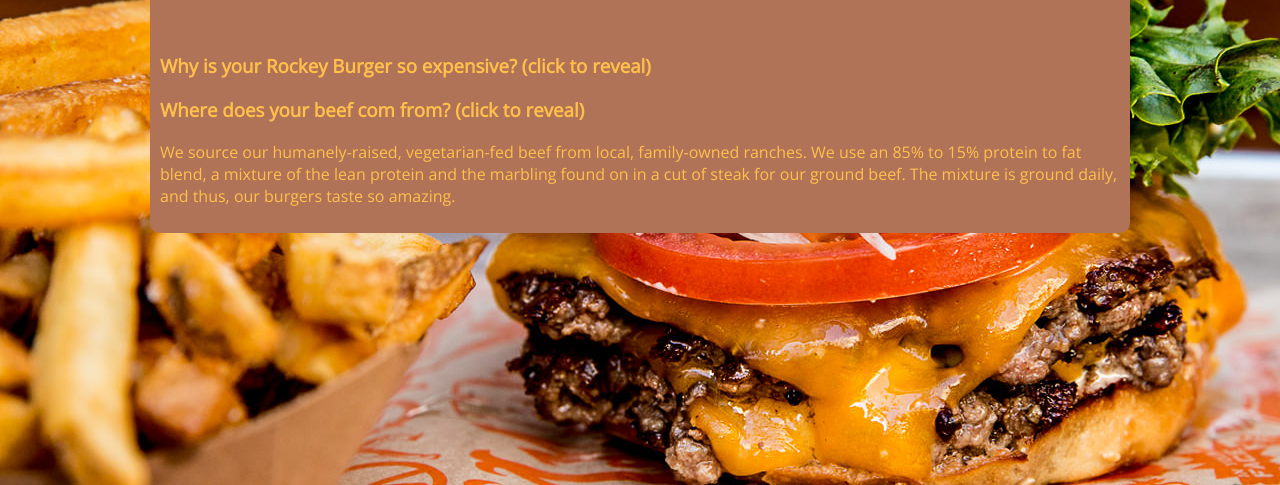
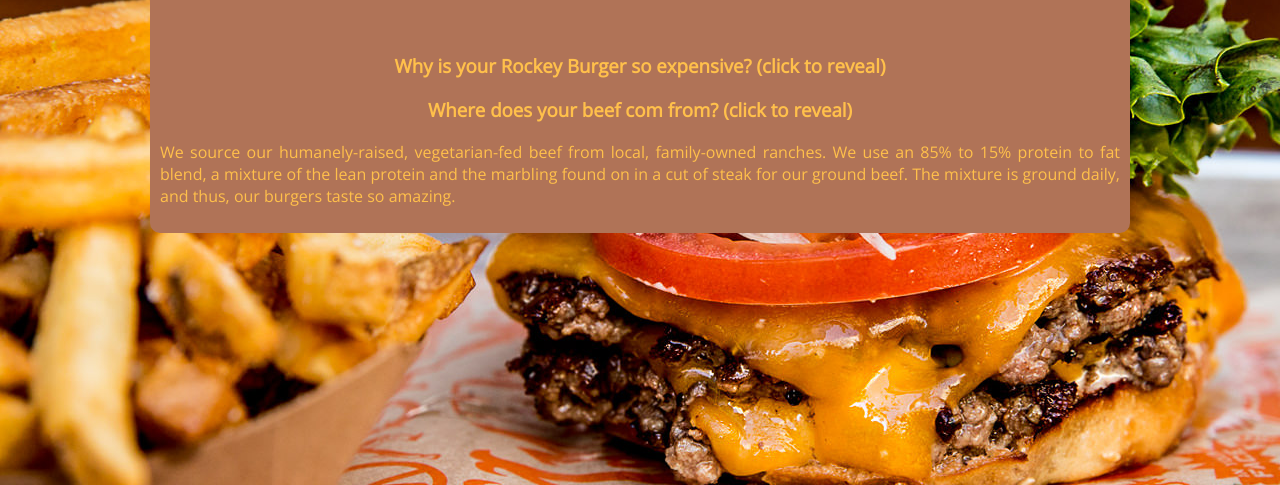
Before and after one commit to BrentonPratt/Rockey-Burgers, a plain HTML site: page faq.html in a window 1280 px wide. Both pictures are taken after a click on the element "Where does your beef com from? (click to reveal)". Shown: the part 315-800 px from the top of the page. Drawn offline with nearby package versions, Linux system fonts and the light colour scheme.

Commit message:
Update styling to FAQ page

```diff
--- a/faq.html
+++ b/faq.html
@@ -26,15 +26,15 @@
                 <h3>Frequently Asked Questions</h3>
             </div>
             <div>
-                <div onclick="myFunction()"><h3>Why is your Rockey Burger so expensive? (click to reveal)</h3></div>
-                <div id="expensive">
+                <div class="question" onclick="myFunction()"><h3>Why is your Rockey Burger so expensive? (click to reveal)</h3></div>
+                <div id="expensive" class="answer">
                     <p>We focus on making meals with the best and freshest ingredients, like humanely-raised beef that is ground fresh each day, organic chicken, and Rockey Family Dairy’s organic cream for our ice cream cones, sundaes and shakes.</p>
                     <p>Our commitment to freshness and quality means higher prices than you’d find at traditional fast-food burger chains. It also means food that tastes way better — because, well, it is.</p>
                 </div>
             </div>
-            <div onclick="myFunction2()">
-                <h3>Where does your beef com from? (click to reveal)</h3>
-                <p id="beef">We source our humanely-raised, vegetarian-fed beef from local, family-owned ranches. We use an 85% to 15% protein to fat blend, a mixture of the lean protein and the marbling found on in a cut of steak for our ground beef. The mixture is ground daily, and thus, our burgers taste so amazing.</p>
+            <div class="question" onclick="myFunction2()"><h3>Where does your beef com from? (click to reveal)</h3></div>
+            <div id="beef" class="answer">
+                <p>We source our humanely-raised, vegetarian-fed beef from local, family-owned ranches. We use an 85% to 15% protein to fat blend, a mixture of the lean protein and the marbling found on in a cut of steak for our ground beef. The mixture is ground daily, and thus, our burgers taste so amazing.</p>
             </div>
         </div>
     </body>
--- a/style.css
+++ b/style.css
@@ -1,8 +1,6 @@
 html, body{
-    background-image: url("Images/burger-hero.jpg");
-    background-repeat: no-repeat;
+    background: url("Images/burger-hero.jpg") no-repeat #3b8200;
     background-size: auto;
-    background-color: #3b8200;
     margin: 0;
     padding: 0;
     width: 100%;
@@ -212,6 +210,14 @@ input:not([type=checkbox]):not([type=radio],select,textarea){
     font-family: 'Open Sans', sans-serif;
 }
 
+.question{
+    text-align: center;
+}
+
+.answer{
+    text-align: justify;
+}
+
 #expensive, #beef{
     display: none;
 }
```
